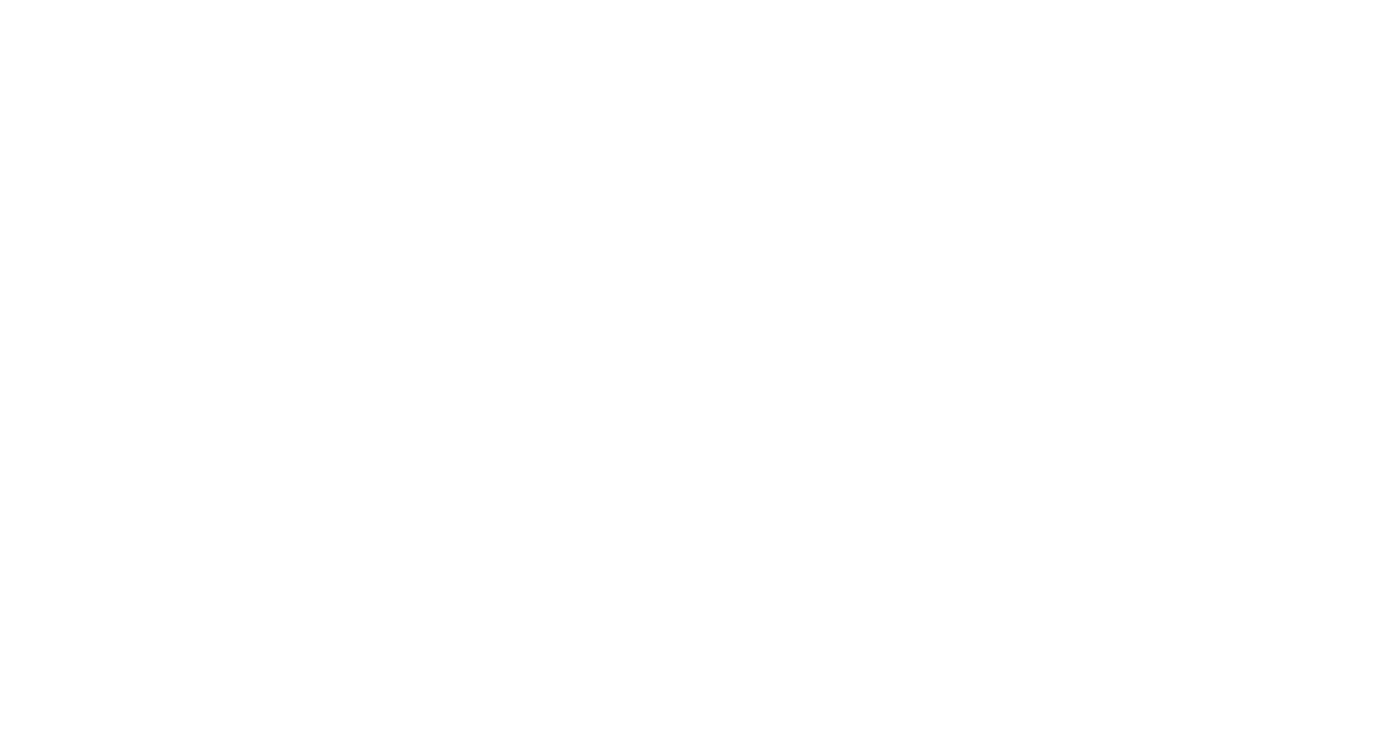
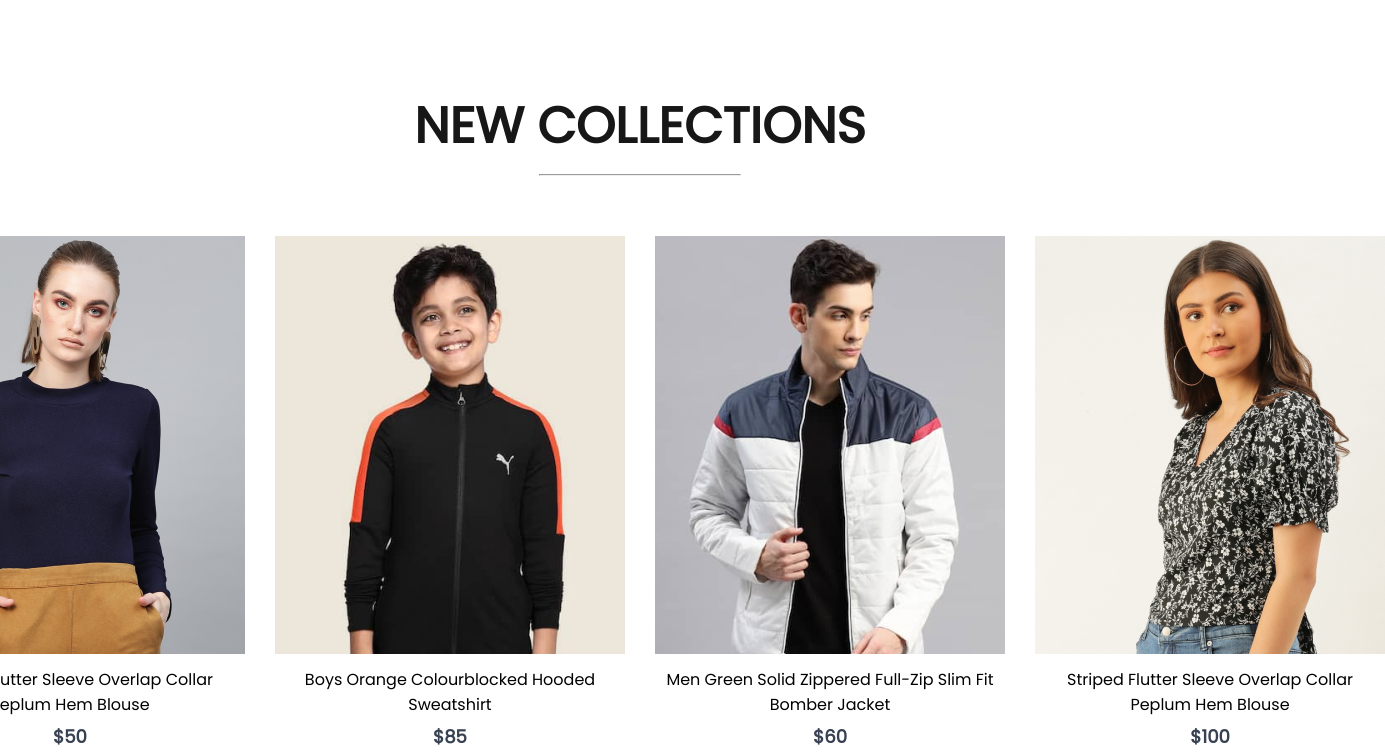
Before and after one commit to ShuaibShaban/Ecommerce, a React (Create React App) app: page / in a window 1280 px wide. Shown: the part 2158-2911 px from the top of the page, 1385 px wide, since content can reach past the window. Before the commit the page ends 2247 px from the top, so only its background shows below. Built offline with nearby package versions, Linux system fonts and the light colour scheme.

Commit message:
NewCollections component ready

```diff
--- /dev/null
+++ b/src/components/NewCollections/NewCollections.css
@@ -0,0 +1,29 @@
+
+.collections {
+    display: grid;
+    align-items: center;
+    justify-content: center;
+    gap: 30px;
+    margin-top: 50px;
+    grid-template-columns: 1fr 1fr 1fr 1fr;
+}
+
+.new-collections {
+    display: flex;
+    flex-direction: column;
+    align-items: center;
+    gap: 10px;
+    height: 90vh;
+}
+.new-collections h1 {
+    color: #171717;
+    font-size: 50px;
+    font-weight: 600;
+}
+
+.new-collections hr {
+    width: 200px;
+    height: 6px;
+    border-radius: 10px;
+    background: #252525;
+}
--- /dev/null
+++ b/src/components/NewCollections/NewCollections.jsx
@@ -0,0 +1,29 @@
+import React from "react";
+import "./NewCollections.css";
+import new_collection from "../Assets/new_collections";
+import Item from "../Item/Item";
+
+const NewCollections = () => {
+  return (
+    <div className="new-collections">
+      <h1>NEW COLLECTIONS</h1>
+      <hr />
+      <div className="collections">
+        {new_collection.map((item, i) => {
+          return (
+            <Item
+              key={i}
+              id={item.id}
+              name={item.name}
+              image={item.image}
+              new_price={item.new_price}
+              old_price={item.old_price}
+            />
+          );
+        })}
+      </div>
+    </div>
+  );
+};
+
+export default NewCollections;
--- a/src/pages/Shop.js
+++ b/src/pages/Shop.js
@@ -2,6 +2,7 @@
 import Hero from '../components/Hero/Hero'
 import Popular from '../components/popular/Popular'
 import Offers from '../components/Offers/Offers'
+import NewCollections from '../components/NewCollections/NewCollections'
 
 const Shop = () => {
   return (
@@ -9,6 +10,7 @@
       <Hero />
       <Popular />
       <Offers />
+      <NewCollections />
     </div>
   )
 }
```
